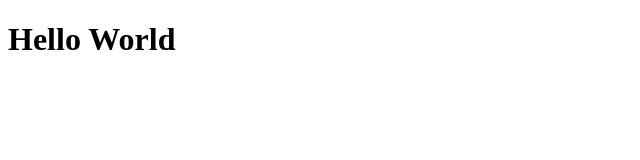
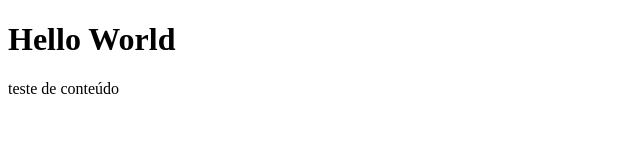
Before and after one commit to marcosvolpato/jp-teste, a plain HTML site: page index.html in a window 1280 px wide. Shown: the whole page, without its empty margins (0-640 px from the left). Drawn offline with Linux system fonts and the light colour scheme.

Commit message:
testando adição de conteúdo

```diff
--- a/index.html
+++ b/index.html
@@ -8,5 +8,6 @@
 </head>
 <body>
     <h1>Hello World</h1>
+    <p>teste de conteúdo</p>
 </body>
 </html>
```
